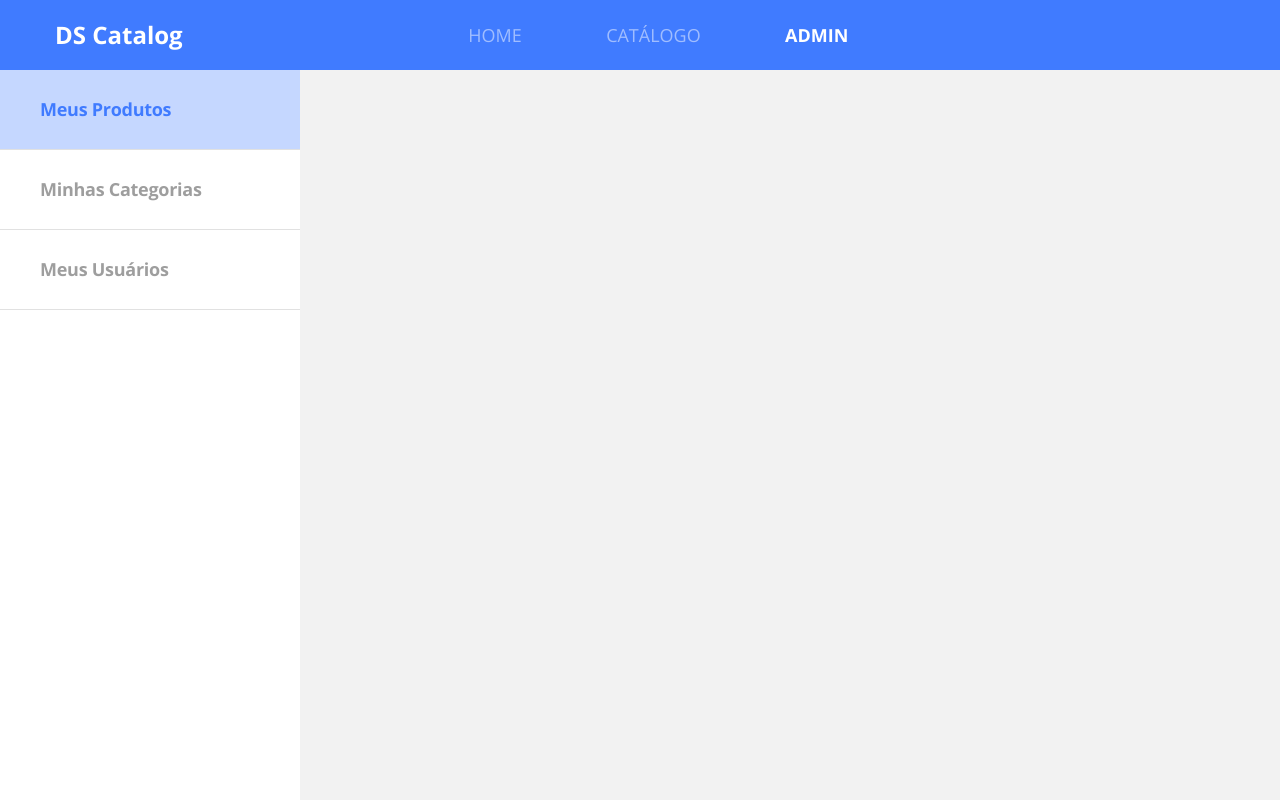
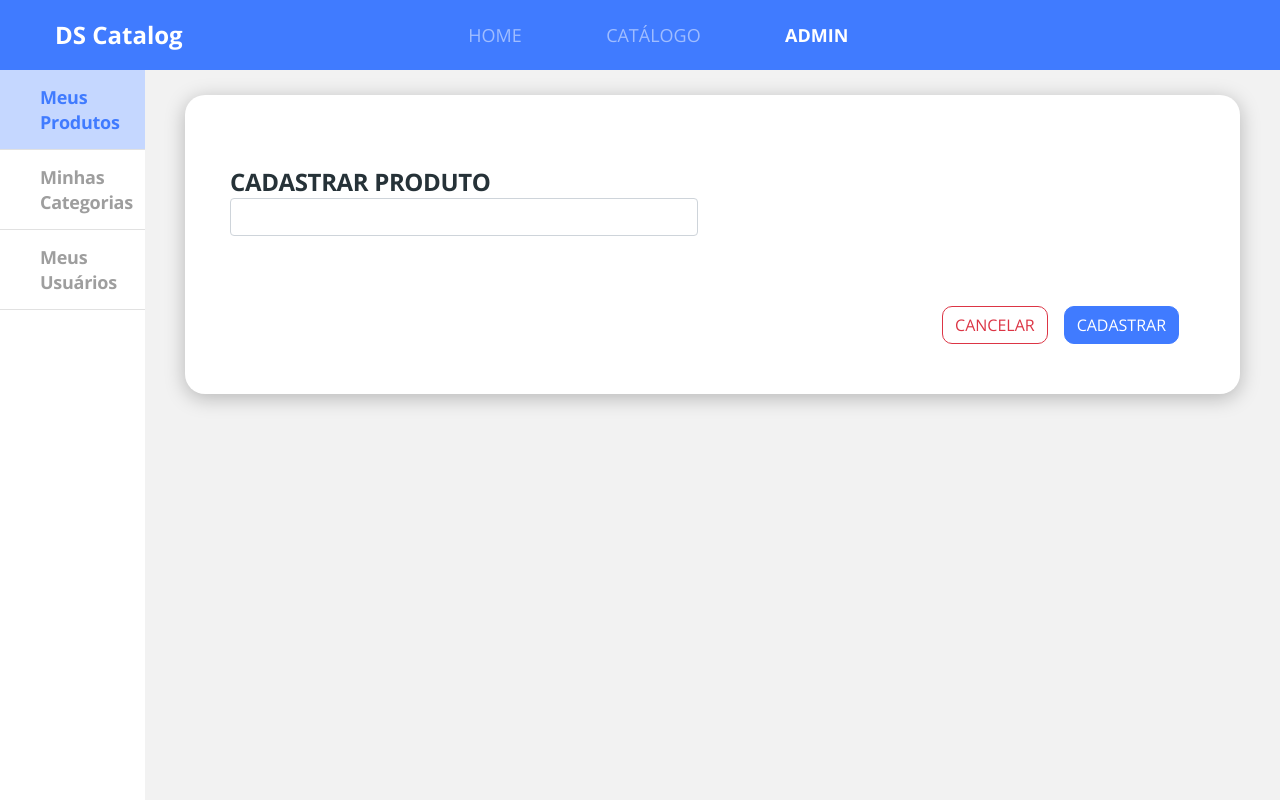
Before and after one commit to Taynewgar/dscatalog-bootcamp-devsuperior, a React (Create React App) app in the folder front-web/: page /admin/products/create in a window 1280 px wide. Built offline with nearby package versions, Linux system fonts and the light colour scheme; the HTML template or start-up script is replaced by a standard one.

Commit message:
Add base admin form structure

```diff
--- a/front-web/src/Routes.tsx
+++ b/front-web/src/Routes.tsx
@@ -1,5 +1,5 @@
 import React from 'react'
-import { BrowserRouter, Switch, Route } from 'react-router-dom'
+import { BrowserRouter, Switch, Route, Redirect } from 'react-router-dom'
 import Navbar from './core/components/Navbar';
 import Admin from './pages/Admin';
 import Catalog from './pages/Catalog';
@@ -19,7 +19,9 @@
             <Route path="/products/:productId">
                 <ProductDetails/>
             </Route>
+            <Redirect from="/admin" to="/admin/products" exact/>
             <Route path="/admin">
+
                 <Admin/>
             </Route>
         </Switch>
--- a/front-web/src/core/components/Navbar/index.tsx
+++ b/front-web/src/core/components/Navbar/index.tsx
@@ -12,13 +12,13 @@
         <div className="col-6 offset-2">
             <ul className="main-menu">
                 <li>
-                    <NavLink to="/" activeClassName="active" exact>HOME</NavLink>
+                    <NavLink to="/" exact>HOME</NavLink>
                 </li>
                 <li>
-                    <NavLink to="/products" activeClassName="active">CATÁLOGO</NavLink>
+                    <NavLink to="/products" >CATÁLOGO</NavLink>
                 </li>
                 <li>
-                    <NavLink to="/admin" activeClassName="active">ADMIN</NavLink>
+                    <NavLink to="/admin" >ADMIN</NavLink>
                 </li>
             </ul>
         </div>
--- /dev/null
+++ b/front-web/src/pages/Admin/components/BaseForm/index.tsx
@@ -0,0 +1,38 @@
+import React from 'react'
+import { useHistory } from 'react-router-dom'
+import './styles.scss'
+
+type Props = {
+    title: String;
+    children: React.ReactNode
+}
+
+const BaseForm = ({ title, children }: Props) => {
+    const history = useHistory();
+    const handleCancel = () => {
+        history.push('../')
+    }
+
+
+    return (
+        <div className="admin-base-form card-base">
+            <h1 className="base-form-title">
+                {title}
+            </h1>
+            {children}
+            <div className="base-form-actions">
+                <button
+                className="btn btn-outline-danger border-radius-10 mr-3"
+                onClick={handleCancel}
+                >
+                    CANCELAR
+                </button>
+                <button className="btn btn-primary border-radius-10 mr-3">
+                    CADASTRAR
+                </button>
+            </div>
+        </div>
+    )
+}
+
+export default BaseForm;
--- /dev/null
+++ b/front-web/src/pages/Admin/components/BaseForm/styles.scss
@@ -0,0 +1,18 @@
+.admin-base-form{
+    padding: 70px 45px 50px 45px;
+    border-radius: 20px;
+    width: 1055px;
+}
+
+.base-form-title{
+    text-transform: uppercase;
+    font-size: 24px;
+    line-height: 33px;
+    letter-spacing: -0.015em;
+    color: #263238;
+}
+
+.base-form-actions{
+    margin-top: 70px;
+    text-align: right;
+}
--- a/front-web/src/pages/Admin/components/Navbar/index.tsx
+++ b/front-web/src/pages/Admin/components/Navbar/index.tsx
@@ -1,17 +1,24 @@
 import React from 'react';
+import { NavLink } from 'react-router-dom';
 import './styles.scss'
 
 const Navbar = () => (
     <nav className="admin-nav-container">
         <ul>
             <li>
-                <a href="link" className="admin-nav-item active">Meus Produtos</a>
+                <NavLink to="/admin/products" className="admin-nav-item">
+                    Meus Produtos
+                </NavLink>
             </li>
             <li>
-                <a href="link" className="admin-nav-item">Minhas Categorias</a>
+                <NavLink to="/admin/categories" className="admin-nav-item">
+                    Minhas Categorias
+                </NavLink>
             </li>
             <li>
-                <a href="link" className="admin-nav-item">Meus Usuários</a>
+                <NavLink to="/admin/users" className="admin-nav-item">
+                    Meus Usuários
+                </NavLink>
             </li>
         </ul>
     </nav>
--- /dev/null
+++ b/front-web/src/pages/Admin/components/Products/Form/index.tsx
@@ -0,0 +1,17 @@
+import React from 'react'
+import BaseForm from '../../BaseForm';
+import './styles.scss'
+
+const Form = () => {
+    return (
+        <BaseForm title="Cadastrar Produto">
+            <div className="row">
+                <div className="col-6">
+                    <input type="text" className="form-control"/>
+                </div>
+            </div>
+        </BaseForm>
+    )
+}
+
+export default Form;
--- /dev/null
+++ b/front-web/src/pages/Admin/components/Products/List/index.tsx
@@ -0,0 +1,19 @@
+import React from 'react'
+import { useHistory } from 'react-router-dom'
+
+const List = () => {
+    const history = useHistory();
+
+    const handleCreate = () => {
+        history.push('/admin/products/create')
+    }
+    return (
+        <div>
+            <button className="btn btn-primary btn-lg" onClick={handleCreate}>
+                ADICIONAR
+            </button>
+        </div>
+    )
+}
+
+export default List;
--- /dev/null
+++ b/front-web/src/pages/Admin/components/Products/index.tsx
@@ -0,0 +1,26 @@
+import React from 'react';
+import { Route, Switch } from 'react-router-dom';
+import Form from './Form';
+import List from './List';
+import './styles.scss';
+
+const Products = () => {
+    return (
+        <div>
+            <Switch>
+                <Route path="/admin/products" exact>
+                    <List />
+                </Route>
+                <Route path="/admin/products/create">
+                   <Form />
+                </Route>
+                <Route path="/admin/products/:productId">
+                    <h1>editar</h1>
+                </Route>
+            </Switch>
+        </div>
+
+    );
+}
+
+export default Products;
--- a/front-web/src/pages/Admin/index.tsx
+++ b/front-web/src/pages/Admin/index.tsx
@@ -1,10 +1,25 @@
 import React from 'react';
 import './styles.scss'
 import Navbar from './components/Navbar';
+import { Route, Switch } from 'react-router-dom';
+import Products from './components/Products';
 
 const Admin = () => (
-    <div>
+    <div className="admin-container">
         <Navbar />
+        <div className="admin-content">
+            <Switch>
+                <Route path="/admin/products">
+                   <Products></Products>
+                </Route>
+                <Route path="/admin/categories">
+                    <h1>Admin Categories</h1>
+                </Route>
+                <Route path="/admin/users">
+                    <h1>Admin Users</h1>
+                </Route>
+            </Switch>
+        </div>
     </div>
 );
 
--- a/front-web/src/pages/Admin/styles.scss
+++ b/front-web/src/pages/Admin/styles.scss
@@ -0,0 +1,8 @@
+.admin-container{
+    display: flex;
+}
+
+.admin-content{
+    padding: 25px 40px 45px 40px;
+    flex: 1;
+}
```
Also changed, not shown: front-web/src/pages/Admin/components/Products/Form/styles.scss (added), front-web/src/pages/Admin/components/Products/styles.scss (added).
